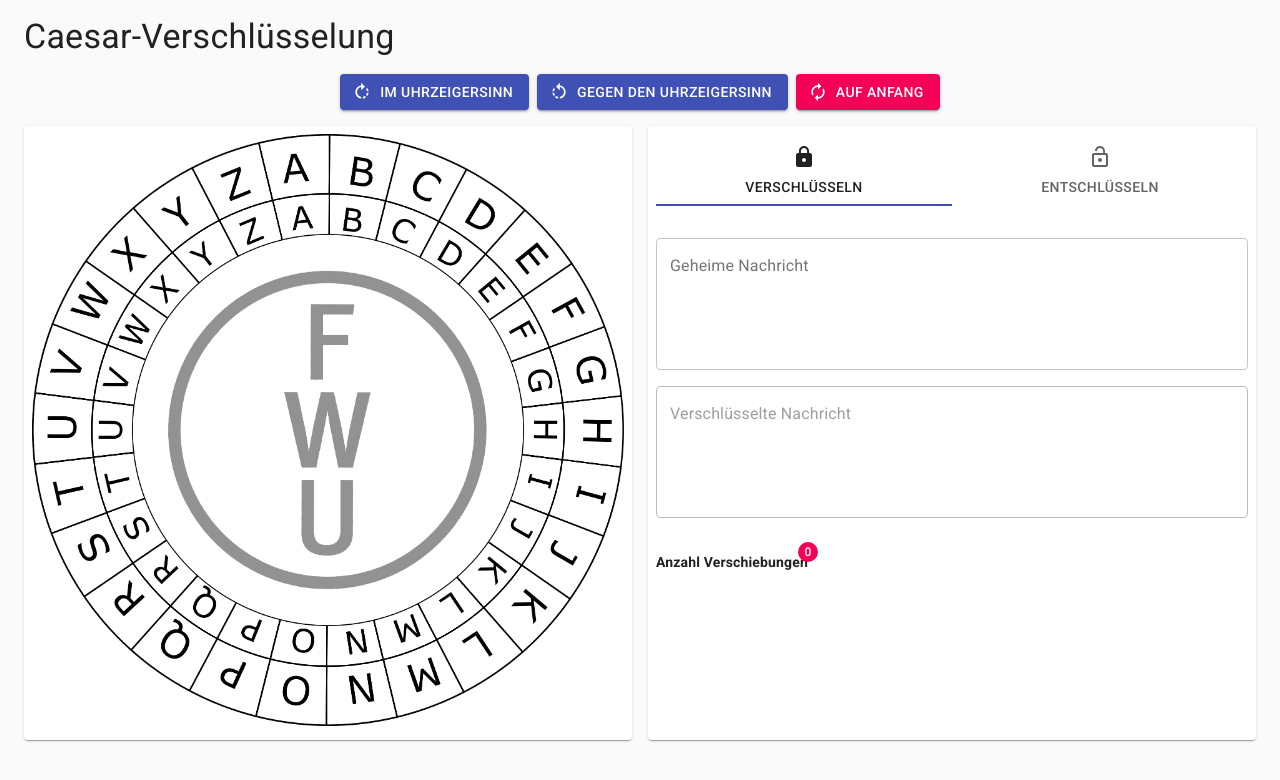
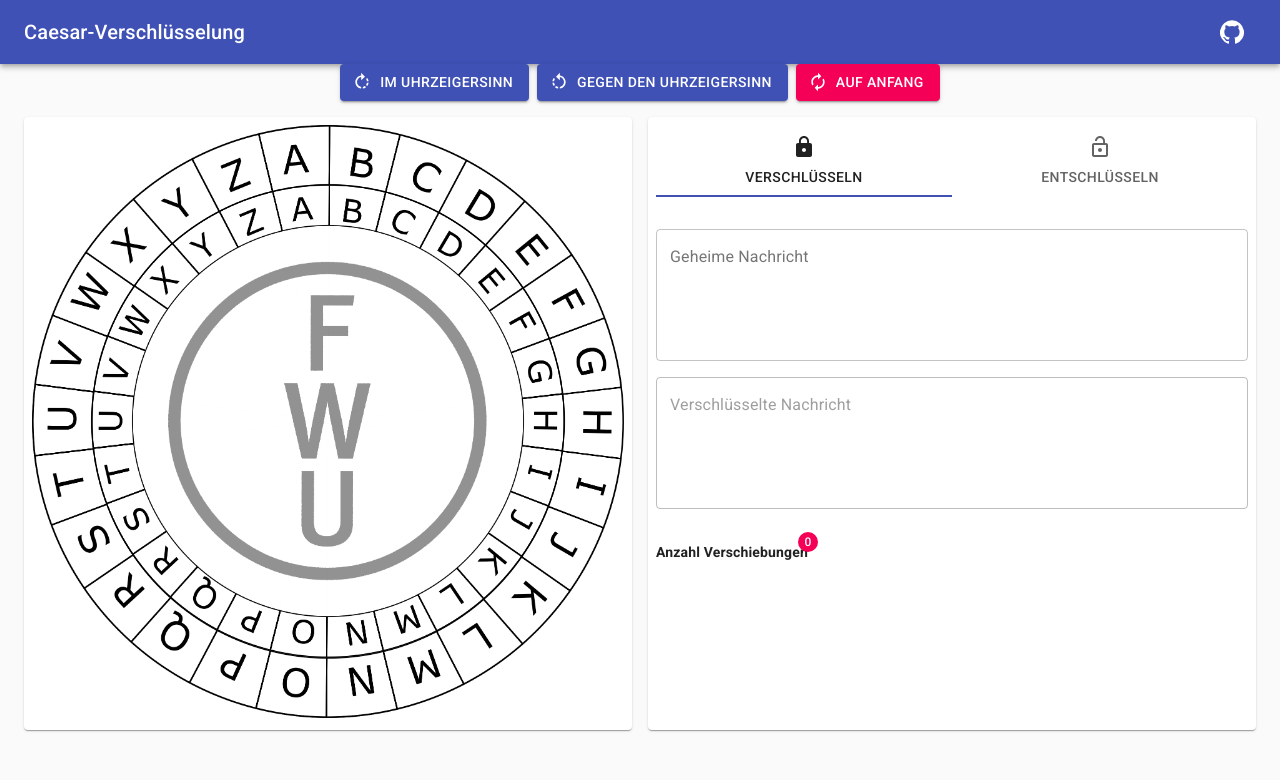
Before and after one commit to kkrings/react-caesar-cipher, a React (Create React App) app: page / in a window 1280 px wide. Shown: the top 780 px of the page. Built offline with nearby package versions, Linux system fonts and the light colour scheme.

Commit message:
Replace the title with an app bar.

```diff
--- a/src/App.module.css
+++ b/src/App.module.css
@@ -1,7 +1,3 @@
-.title {
-  margin: 1rem 0 0 0;
-}
-
 .leftColumn {
   padding: 0.5rem;
 }
--- a/src/App.tsx
+++ b/src/App.tsx
@@ -1,5 +1,6 @@
 import * as React from 'react';
-import { Box, Container, Grid, Paper, Typography } from '@material-ui/core';
+import { Container, Grid, Paper } from '@material-ui/core';
+import { CipherAppBar } from './components/cipher-app-bar/CipherAppBar';
 import { CipherControl } from './components/cipher-control/CipherControl';
 import { CipherDisks } from './components/cipher-disks/CipherDisks';
 import { CipherMessage } from './components/cipher-message/CipherMessage';
@@ -29,15 +30,10 @@ export function App() {
   }
 
   return (
+    <>
+      <CipherAppBar/>
       <Container fixed>
         <Grid container spacing={2}>
-        <Grid item xs={12}>
-          <Typography variant="h4" component="h1" >
-            <Box className={styles.title}>
-              Caesar-Verschlüsselung
-            </Box>
-          </Typography>
-        </Grid>
           <Grid item xs={12}>
           <CipherControl
             onClockwiseRotation={handleClockwiseRotation}
@@ -57,5 +53,6 @@ export function App() {
           </Grid>
         </Grid>
       </Container>
+    </>
   );
 }
--- /dev/null
+++ b/src/components/cipher-app-bar/CipherAppBar.module.css
@@ -0,0 +1,3 @@
+.title {
+  flex-grow: 1;
+}
--- /dev/null
+++ b/src/components/cipher-app-bar/CipherAppBar.tsx
@@ -0,0 +1,22 @@
+import * as React from 'react';
+import { AppBar, IconButton, Toolbar, Typography } from '@material-ui/core';
+import { GitHub } from '@material-ui/icons';
+import styles from './CipherAppBar.module.css';
+
+export function CipherAppBar() {
+  return (
+    <AppBar position="static">
+      <Toolbar>
+        <Typography variant="h6" component="h1" className={styles.title}>
+          Caesar-Verschlüsselung
+        </Typography>
+        <IconButton
+          color="inherit"
+          href="https://github.com/kkrings/react-caesar-cipher"
+        >
+          <GitHub />
+        </IconButton>
+      </Toolbar>
+    </AppBar>
+  );
+}
```
Lines whose indentation alone changed are shown as unchanged.
